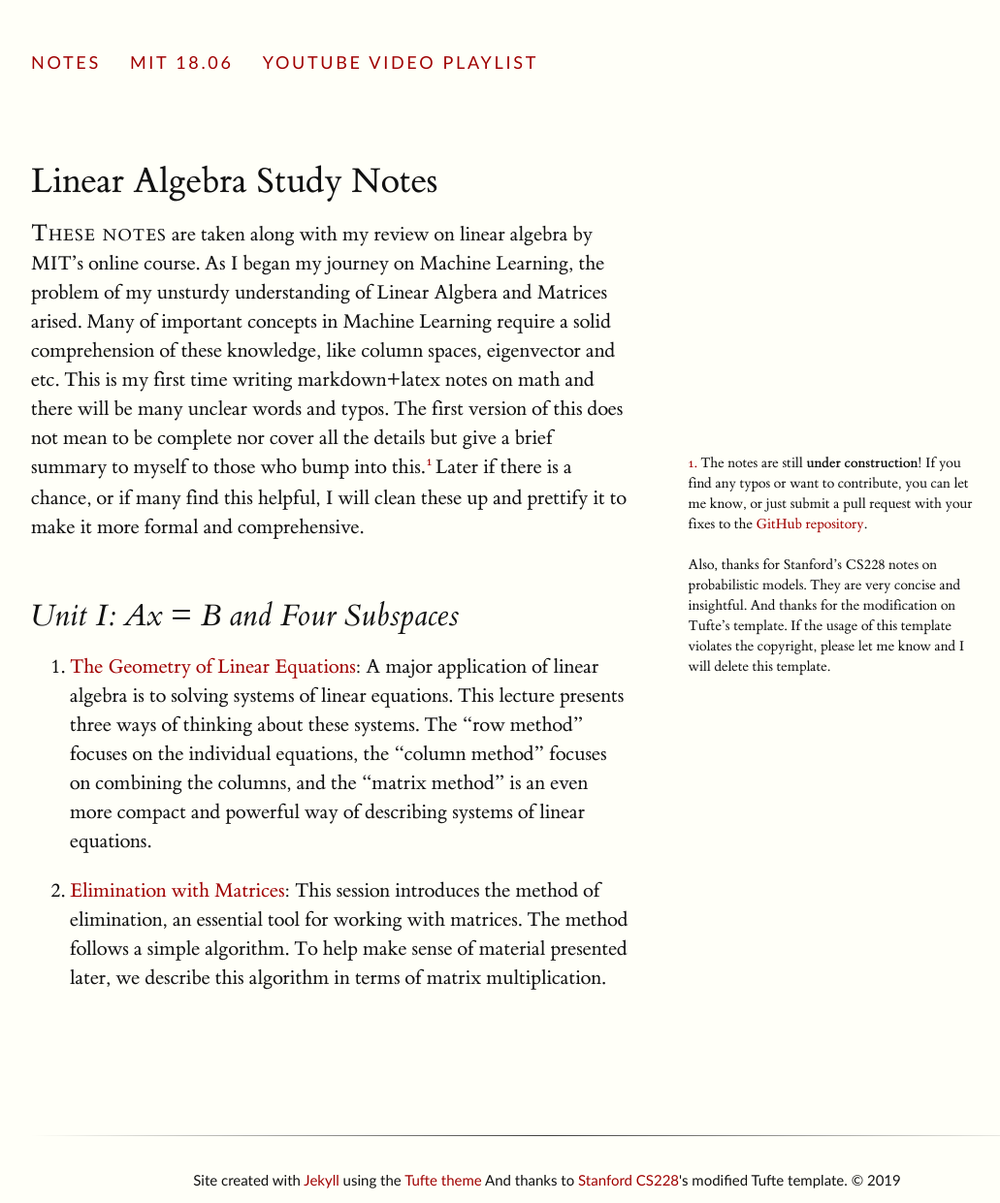
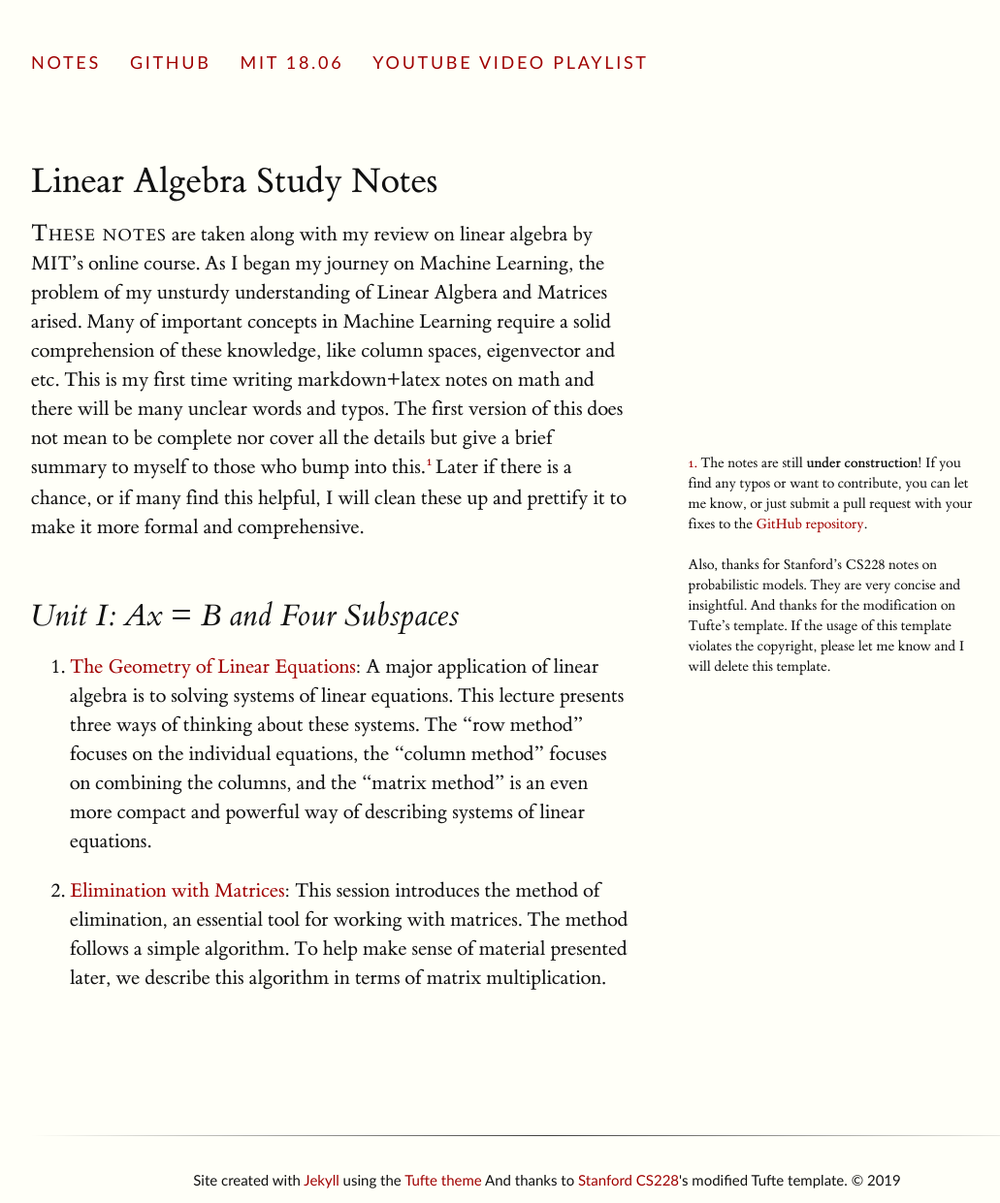
Before and after one commit to RuizhenMai/academic-blog, a Jekyll site: the page built from index.md, in a window 1280 px wide. Shown: the whole page at 97% size, without its empty margins (128-1159 px from the left). Built offline with Jekyll 4.4.1, drawn with Linux system fonts in a browser that asks for light colours.

Commit message:
edit readme and navbar

```diff
--- a/_includes/header.html
+++ b/_includes/header.html
@@ -2,6 +2,7 @@
 <header>
     <nav class="group">
     <a href="{{ site.baseurl }}/">Notes</a>
+    <a href="https://github.com/RuizhenMai/academic-blog">Github</a>
     <a href="https://ocw.mit.edu/courses/mathematics/18-06sc-linear-algebra-fall-2011/index.htm">MIT 18.06</a>
     <a href="https://www.youtube.com/playlist?list=PLE7DDD91010BC51F8">Youtube Video Playlist</a>
     </nav>
```
Also changed, not shown: README.md.
